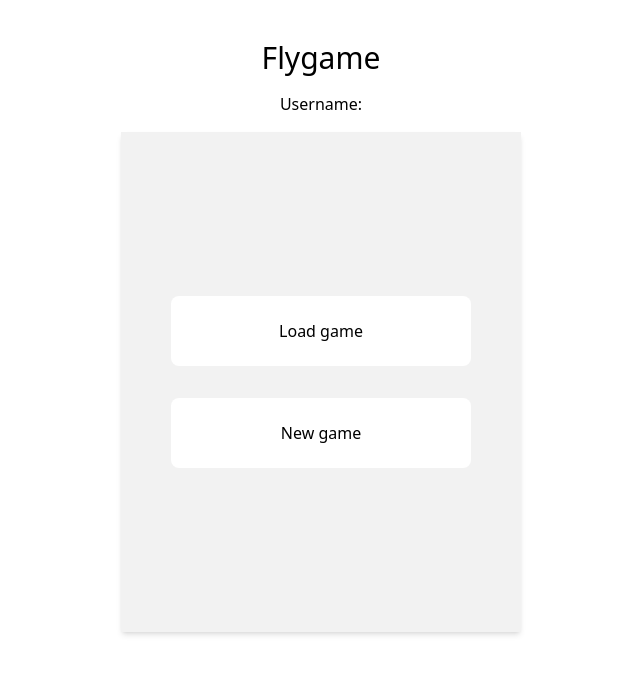
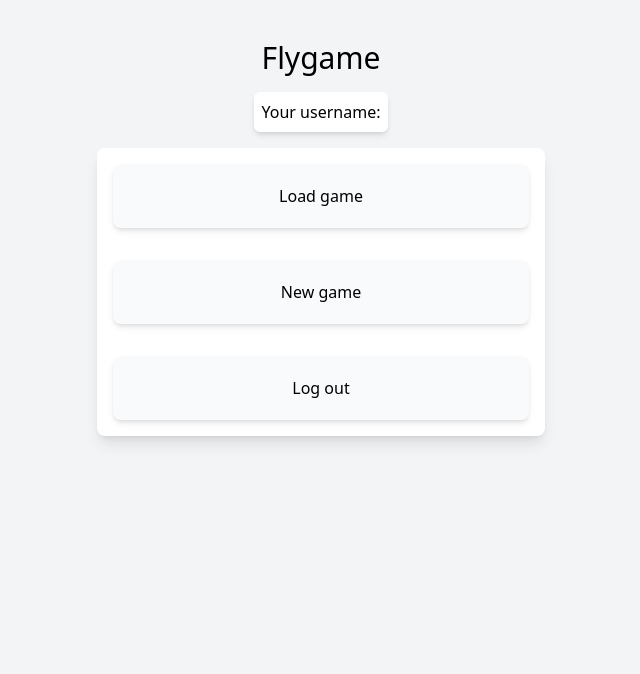
Before and after one commit to ravend3v/Ohjelmisto-2-project, a Flask app: template templates/landing.html in a window 1280 px wide. Shown: the top 674 px of the page, without its empty margins (319-959 px from the left). Run offline with Flask 3, Linux system fonts and the light colour scheme; the template is opened without the code that fills it, so the values that code supplies are empty; some libraries are stand-ins or nearby versions.

Commit message:
page and visual update done

```diff
--- a/app.py
+++ b/app.py
@@ -22,7 +22,7 @@ def sign_up():
 
         conn = DatabaseOperations.get_db_connection()
         if conn is None:
-          return "An error occured while connecting to the database."
+            return "An error occured while connecting to the database."
 
         cursor = conn.cursor()
 
--- a/templates/landing.html
+++ b/templates/landing.html
@@ -6,19 +6,26 @@
   <script src="https://cdn.tailwindcss.com"></script>
   <title>Document</title>
 </head>
-<body>
+<body class="bg-gray-100">
   <main class="flex flex-col gap-4 mt-10 justify-center items-center">
       <h1 class="text-3xl">
         Flygame
       </h1>
-      <div>
+      <div class="bg-white p-2 shadow-md rounded-md">
           <p>
-              Username:
+              Your username:
           </p>
       </div>
-      <menu class="flex flex-col justify-center items-center gap-8 bg-[#F2F2F2] shadow-md w-[400px] h-[500px]">
-        <li class="flex justify-center w-[300px] h-[70px] bg-white rounded-lg text-center hover:bg-[#00B4D8] hover:text-white"><button onclick=""><p>Load game</p></button></li>
-        <li class="flex justify-center w-[300px] h-[70px] bg-white rounded-lg text-center hover:bg-[#00B4D8] hover:text-white"><button onclick=""><p>New game</p></button></li>
+      <menu class="flex flex-col justify-center items-center bg-white gap-8 shadow-lg rounded-lg w-full max-w-md h-auto p-4">
+        <li class="flex justify-center items-center w-full h-16 bg-gray-50 rounded-lg shadow-md text-center hover:bg-indigo-700 hover:cursor-pointer hover:text-white">
+          <a href="{{ url_for('') }}" class="flex justify-center items-center w-full h-full"><p>Load game</p></a>
+        </li>
+        <li class="flex justify-center items-center w-full h-16 bg-gray-50 rounded-lg shadow-md text-center hover:bg-indigo-700 hover:cursor-pointer hover:text-white">
+          <a href="{{ url_for('') }}" class="flex justify-center items-center w-full h-full"><p>New game</p></a>
+        </li>
+        <li class="flex justify-center items-center w-full h-16 bg-gray-50 rounded-lg shadow-md text-center hover:bg-indigo-700 hover:cursor-pointer hover:text-white">
+          <a href="{{ url_for('') }}" class="flex justify-center items-center w-full h-full"><p>Log out</p></a>
+        </li>
       </menu>
   </main>
 </body>
```
